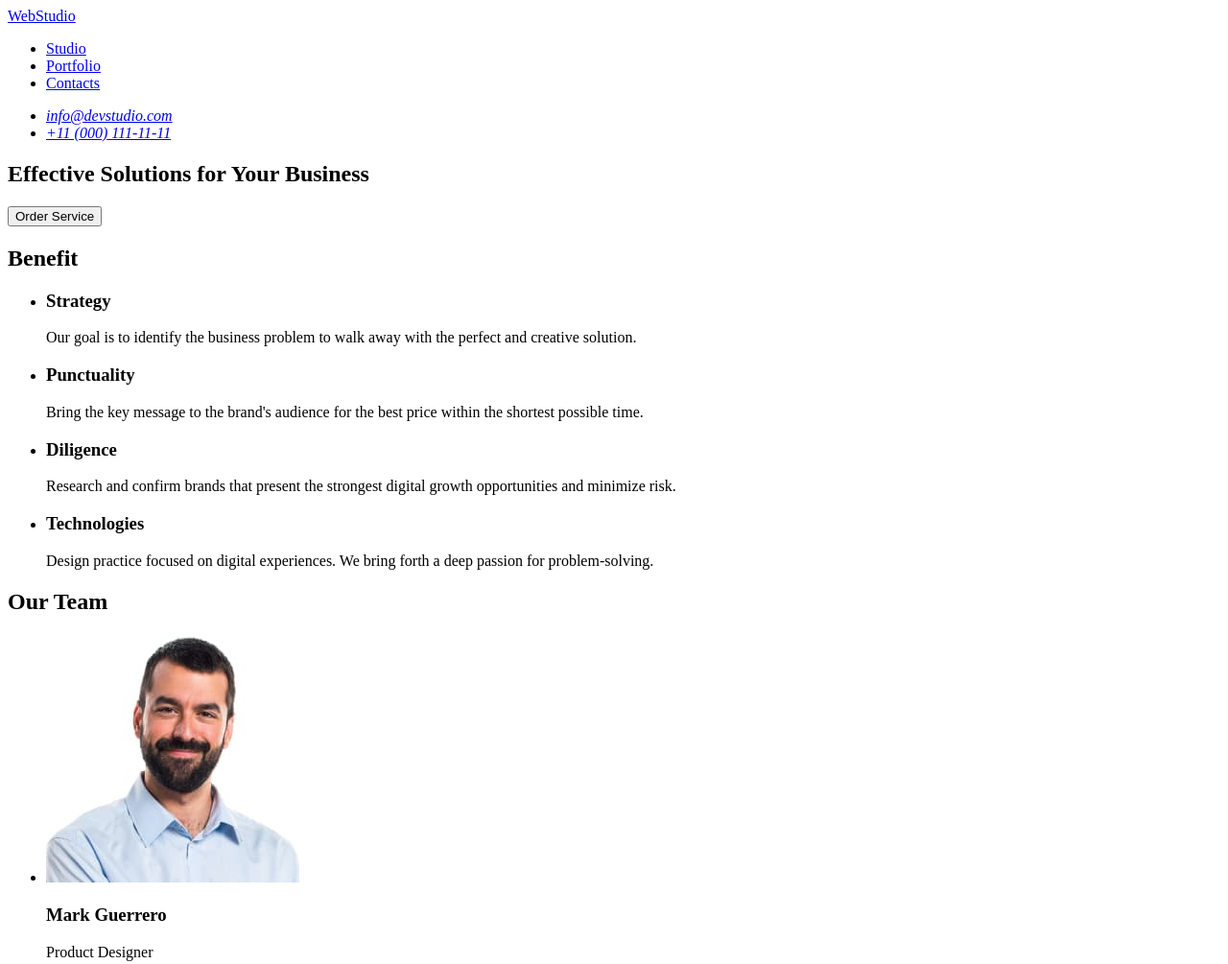
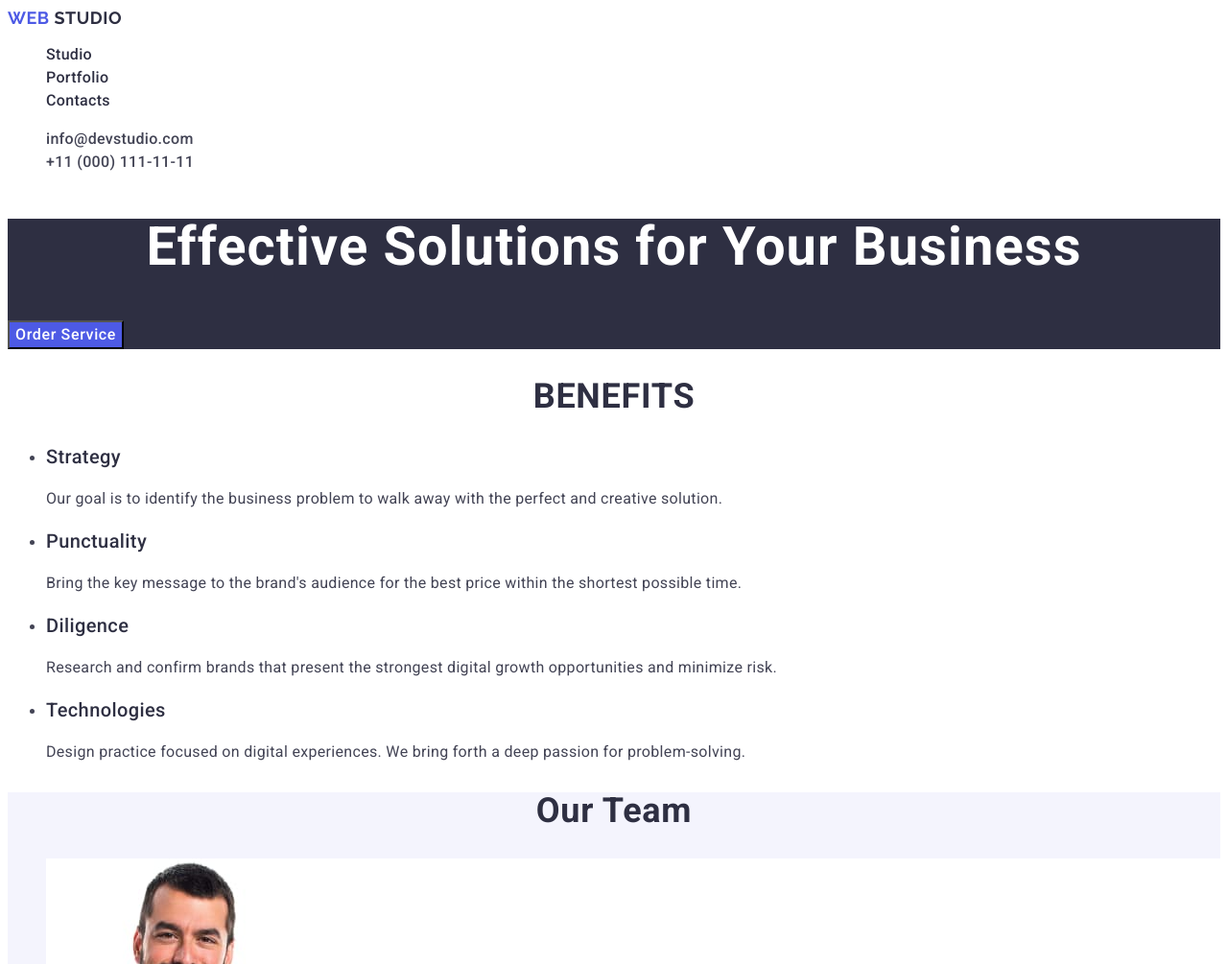
Before and after one commit to TanyaTymoshchenko/goit-markup-hw-03, a plain HTML site: page index.html in a window 1280 px wide. Shown: the top 1005 px of the page at 96% size. Drawn offline with Linux system fonts and the light colour scheme.

Commit message:
goit-markup-hw-02

```diff
--- /dev/null
+++ b/css/styles.css
@@ -0,0 +1,184 @@
+body {
+    background: #fff;
+    color: #434455;
+    font-family: "Roboto", sans-serif;
+}
+
+/*menu header*/
+header li {
+    list-style: none;
+}
+
+.logo {
+    text-decoration: none;
+    color: #4d5ae5;
+    font-family: "Raleway", sans-serif;
+    font-weight: 700;
+    font-size: 18px;
+    line-height: 1.17em;
+    letter-spacing: 0.03em;
+    text-transform: uppercase;
+}
+.logo-stud {
+    color: #2e2f42;
+    font-family: "Raleway", sans-serif;
+    font-weight: 700;
+    font-size: 18px;
+    line-height: 1.17em;
+    letter-spacing: 0.03em;
+    text-transform: uppercase;
+}
+
+.container-menu {
+    color: #2e2f42;
+    font-weight: 500;
+    font-size: 16px;
+    line-height: 1.5em;
+    letter-spacing: 0.02em;
+    text-decoration: none;
+}
+
+.container-menu-items {
+    color: #2e2f42;
+    text-decoration: none;
+}
+
+.container-menu-items:hover {
+    color: #404bbf;
+}
+
+.container-menu-items:active {
+    color: #404bbf;
+}
+
+.container-menu-items:focus {
+    color: #404bbf;
+}
+
+.container-address {
+    font-style: normal;
+}
+
+.container-contacts-items {
+    text-decoration: none;
+    color: #434455;
+    font-weight: 500;
+    font-size: 16px;
+    line-height: 1.5em;
+    letter-spacing: 0.32px;
+}
+
+.container-contacts-items:hover {
+    color: #404bbf;
+}
+
+.container-contacts-items:focus {
+    color: #404bbf;
+}
+
+/*container-title*/
+.container-title {
+    background: #2e2f42;
+}
+
+.title {
+    color: #fff;
+    text-align: center;
+    font-size: 56px;
+    line-height: 1.07em;
+    letter-spacing: 0.02em;
+}
+
+.container-title-button {
+    background: #4d5ae5;
+    font-family: "Roboto", sans-serif;
+    font-weight: 500;
+    color: #fff;
+    cursor: pointer;
+    /* Button Text */
+    font-size: 16px;
+    line-height: 1.5em;
+    letter-spacing: 0.04em;
+}
+
+.container-title-button:hover {
+    background-color: #404bbf;
+}
+
+.container-title-button:focus {
+    background-color: #404bbf;
+}
+
+.container-text-title {
+    color: #2e2f42;
+    font-family: Roboto;
+    font-size: 20px;
+    font-style: normal;
+    font-weight: 500;
+    line-height: 1.2em;
+    letter-spacing: 0.02em;
+}
+
+.container-text {
+    color: #434455;
+    font-size: 16px;
+    line-height: 1.5em;
+    letter-spacing: 0.02em;
+}
+
+.container-team-desc {
+    background: #f4f4fd;
+}
+
+.container-title-two {
+    color: #2e2f42;
+    text-align: center;
+    font-family: Roboto;
+    font-size: 36px;
+    font-style: normal;
+    font-weight: 700;
+    line-height: 1.11em;
+    letter-spacing: 0.02em;
+    text-transform: capitalize;
+}
+
+.container-team-items {
+    background-color: #ffffff;
+}
+
+.container-footer {
+    background: #2e2f42;
+}
+
+.logo-two {
+    color: #4d5ae5;
+    font-family: Raleway, sans-serif;
+    font-size: 18px;
+    font-style: normal;
+    font-weight: 700;
+    line-height: 1.17em;
+    letter-spacing: 0.03em;
+    text-transform: uppercase;
+    text-decoration: none;
+}
+.logo-stud-two {
+    color: #f4f4fd;
+    font-family: Raleway, sans-serif;
+    font-size: 18px;
+    font-style: normal;
+    font-weight: 700;
+    line-height: 1.17em;
+    letter-spacing: 0.03em;
+    text-transform: uppercase;
+    text-decoration: none;
+}
+
+.footer-desc {
+    color: #f4f4fd;
+    font-family: Roboto;
+    font-size: 16px;
+    font-style: normal;
+    font-weight: 400;
+    line-height: 1.5em;
+    letter-spacing: 0.02em;
+}
--- a/index.html
+++ b/index.html
@@ -1,97 +1,155 @@
-<!DOCTYPE html>
 <html lang="en">
 <head>
     <meta charset="UTF-8" />
     <meta name="viewport" content="width=device-width, initial-scale=1.0" />
-        <title>WebStudio</title>
+    <title>Document</title>
+    <link rel="stylesheet" href="./css/styles.css" />
+    <link rel="preconnect" href="https://fonts.googleapis.com" />
+    <link rel="preconnect" href="https://fonts.gstatic.com" crossorigin />
+    <link
+        href="https://fonts.googleapis.com/css2?family=Montserrat:wght@400;500;700&family=Raleway:wght@700&family=Roboto:wght@400;500;700&display=swap"
+        rel="stylesheet" />
 </head>
 <body>
-        <!-- Navigation menu-->
     <header>
-            <nav>
-            <a href="./index.html">WebStudio</a>
-                <ul>
-                    <li><a href="./index.html">Studio</a></li>
-                    <li><a href="./index.html">Portfolio</a></li>
-                    <li><a href="./index.html">Contacts</a></li>
+        <nav class="container-nav">
+            <a href="./index.html" class="logo">
+                Web
+                <span class="logo-stud">Studio</span></a>
+            <ul class="container-menu">
+                <li>
+                    <a href="./index.html" class="container-menu-items">Studio</a>
+                </li>
+                <li><a href="" class="container-menu-items">Portfolio</a></li>
+                <li><a href="" class="container-menu-items">Contacts</a></li>
             </ul>
         </nav>
-                <address>
-                    <ul>
-                        <li><a href="mailto:info@devstudio.com">info@devstudio.com</a></li>
-                        <li><a href="tel:+110001111111">+11 (000) 111-11-11</a></li>
+        <address class="container-address">
+            <ul class="container-contacts">
+                <li>
+                    <a href="mailto:info@devstudio.com" class="container-contacts-items">info@devstudio.com
+                    </a>
+                </li>
+                <li>
+                    <a href="tel:+110001111111" class="container-contacts-items">+11 (000) 111-11-11</a>
+                </li>
             </ul>
         </address>
     </header>
     <main>
-        <!--Section 1-->
+        <!--main content-->
+        <section class="container-title">
+            <h1 class="title">Effective Solutions for Your Business</h1>
+            <button class="container-title-button" type="button">
+                Order Service
+            </button>
+        </section>
+        <!--content-text-->
         <section>
-        <h1>Effective Solutions for Your Business</h1>
-        <button type="button">Order Service</button>
-        </section>
-        <!--Section 2-->
-        <section>
-        <h2>Benefit</h2>
-        <ul>
-            <li>
-                <h3>Strategy</h3>
-                <p>
-                Our goal is to identify the business problem to walk away with the perfect and creative solution.
+            <h2 class="container-title-two">BENEFITS</h2>
+            <ul class="main-content-text">
+                <li class="main-content-text-items">
+                    <h3 class="container-text-title">Strategy</h3>
+                    <p class="container-text">
+                        Our goal is to identify the business problem to walk away with the
+                        perfect and creative solution.
                     </p>
                 </li>
-            <li>
-                <h3>Punctuality</h3>
-                <p>
-                Bring the key message to the brand's audience for the best price within the shortest possible time.
+                <li class="main-content-text-items">
+                    <h3 class="container-text-title">Punctuality</h3>
+                    <p class="container-text">
+                        Bring the key message to the brand's audience for the best price
+                        within the shortest possible time.
                     </p>
                 </li>
-            <li>
-                <h3>Diligence</h3>
-                <p>
-                Research and confirm brands that present the strongest digital growth opportunities and minimize risk.
+                <li class="main-content-text-items">
+                    <h3 class="container-text-title">Diligence</h3>
+                    <p class="container-text">
+                        Research and confirm brands that present the strongest digital
+                        growth opportunities and minimize risk.
                     </p>
                 </li>
-            <li>
-                <h3>Technologies</h3>
-                <p>
-                Design practice focused on digital experiences. We bring forth a deep passion for problem-solving.
+                <li class="main-content-text-items">
+                    <h3 class="container-text-title">Technologies</h3>
+                    <p class="container-text">
+                        Design practice focused on digital experiences. We bring forth a
+                        deep passion for problem-solving.
                     </p>
                 </li>
             </ul>
         </section>
-        <!--Section 3-->
+        <!--Our Team-->
+        <section class="container-team-desc">
+            <h2 class="container-title-two">Our Team</h2>
+            <ul>
+                <li class="container-team-items">
+                    <img src="./images/markguerrero.jpg" alt="photo Mark Guerrero" width="264" />
+                    <h3 class="container-text-title">Mark Guerrero</h3>
+                    <p class="container-text">Product Designer</p>
+                </li>
+                <li class="container-team-items">
+                    <img src="./images/tomford.jpg" alt="photo Tom Ford" width="264" />
+                    <h3 class="container-text-title">Tom Ford</h3>
+                    <p class="container-text">Frontend Developer</p>
+                </li>
+                <li class="container-team-items">
+                    <img src="./images/camilagarcia.jpg" alt="photo Camila Garcia  " width="264" />
+                    <h3 class="container-text-title">Camila Garcia</h3>
+                    <p class="container-text">Marketing</p>
+                </li>
+                <li class="container-team-items">
+                    <img src="./images/danielwilson.jpg" alt="photo Daniel Wilson" width="264" />
+                    <h3 class="container-text-title">Daniel Wilson</h3>
+                    <p class="container-text">UI Designer</p>
+                </li>
+            </ul>
+        </section>
+        <!--container our portfolio-->
         <section>
-        <h2>Our Team</h2>
+            <h2 class="container-title-two">Our Portfolio</h2>
             <ul>
                 <li>
-                <img src="./images/markguerrero.jpg" alt="Mark Guerrero's photo" width="264" height="260" />
-                <h3>Mark Guerrero</h3>
-                <p>Product Designer</p>
+                    <img src="./images/bankingapp.jpg" alt="Banking App" width="360" />
+                    <h3 class="container-text-title">Banking App</h3>
+                    <p class="container-text">App</p>
                 </li>
                 <li>
-                <img src="./images/tomford.jpg" alt="Tom Ford's photo" width="264" height="260" />
-                <h3>Tom Ford</h3>
-                <p>Frontend Developer</p>
+                    <img src="./images/cashlesspayment.jpg" alt="Cashless Payment" width="360" />
+                    <h3 class="container-text-title">Cashless Payment</h3>
+                    <p class="container-text">Marketing</p>
                 </li>
                 <li>
-                <img src="./images/camilagarcia.jpg" alt="Camila Garcia's photo" width="264" height="260" />
-                <h3>Camila Garcia</h3>
-                <p>Marketing</p>
+                    <img src="./images/meditationapp.jpg" alt="Meditation App" width="360" />
+                    <h3 class="container-text-title">Meditation App</h3>
+                    <p class="container-text">App</p>
                 </li>
                 <li>
-                <img src="./images/danielwilson.jpg" alt="Daniel Wilson's photo" width="264" height="260" />
-                <h3>Daniel Wilson</h3>
-                <p>UI Designer</p>
+                    <img src="./images/taxiservice.jpg" alt="Taxi Service" width="360" />
+                    <h3 class="container-text-title">Taxi Service</h3>
+                    <p class="container-text">Marketing</p>
+                </li>
+                <li>
+                    <img src="./images/screenillustrations.jpg" alt="Screen Illustrations" width="360" />
+                    <h3 class="container-text-title">Screen Illustrations</h3>
+                    <p class="container-text">Design</p>
+                </li>
+                <li>
+                    <img src="./images/onlinecourses.jpg" alt="Online Courses" width="360" />
+                    <h3 class="container-text-title">Online Courses</h3>
+                    <p class="container-text">Marketing</p>
                 </li>
             </ul>
         </section>
     </main>
-        <!-- Footer -->
-        <footer>
-            <a href="./index.html">WebStudio</a>
-        <p>
-        Increase the flow of customers and sales for your business with digital marketing & growth solutions.
+    <footer class="container-footer">
+        <a href="./index.html" class="logo-two">
+            Web
+            <span class="logo-stud-two">Studio</span></a>
+        <p class="footer-desc">
+            Increase the flow of customers and sales for your business with digital
+            marketing & growth solutions.
         </p>
     </footer>
 </body>
+
 </html>
```
Also changed, not shown: images/bankingapp.jpg (added), images/cashlesspayment.jpg (added), images/meditationapp.jpg (added), images/onlinecourses.jpg (added), images/screenillustrations.jpg (added), images/taxiservice.jpg (added). Lines whose indentation alone changed are shown as unchanged.
